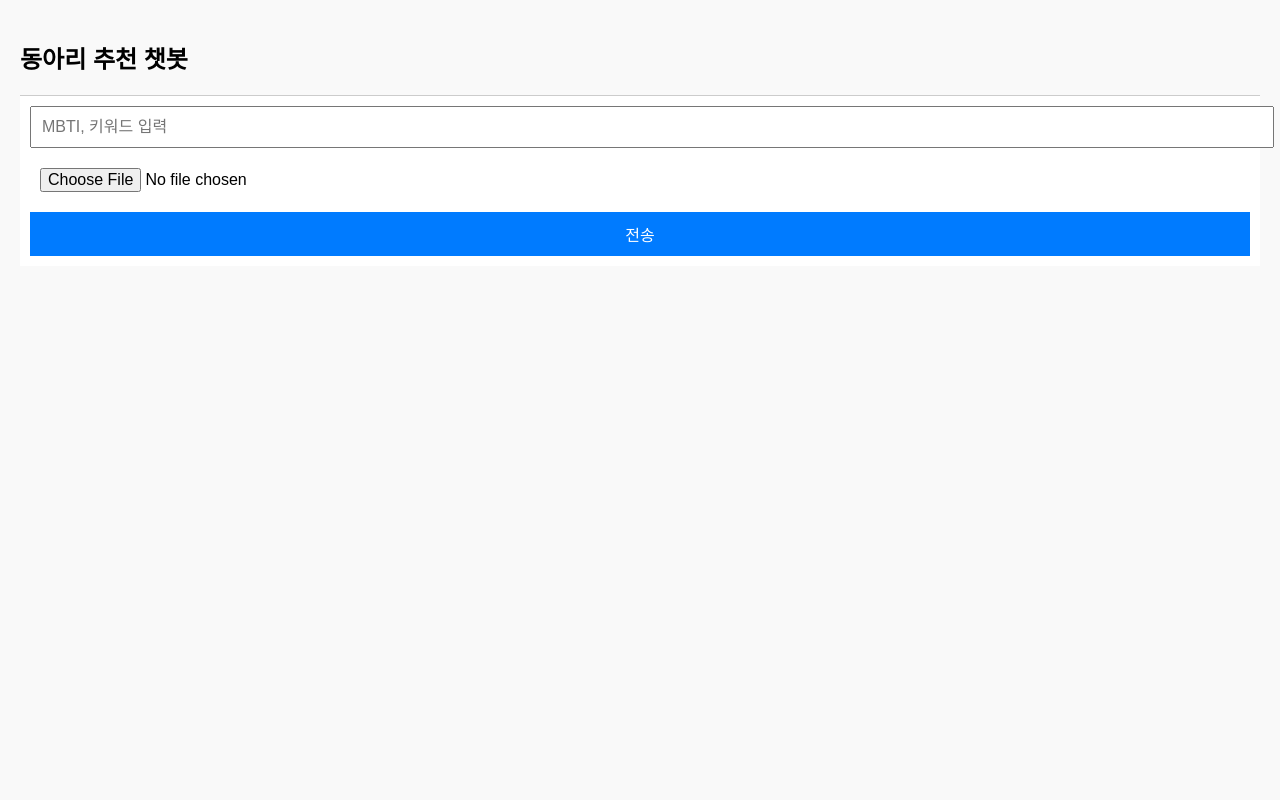
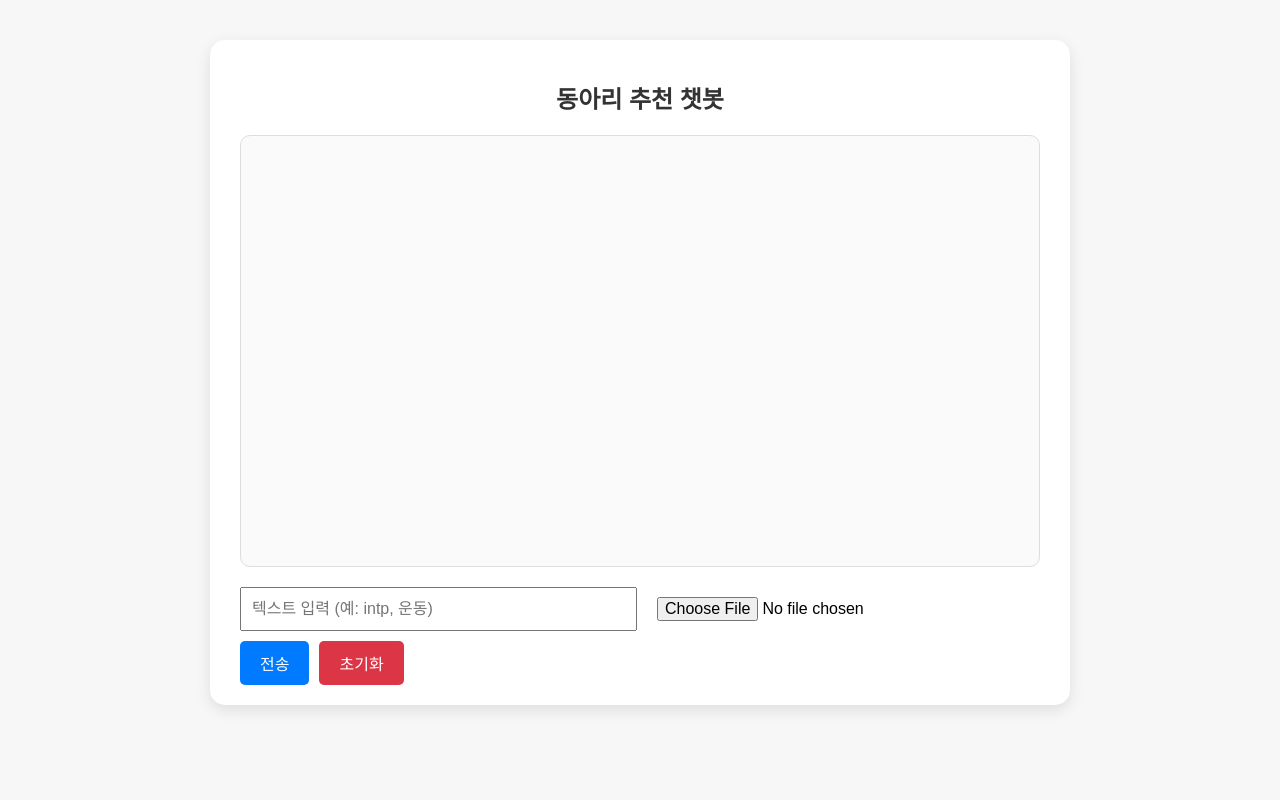
Before and after one commit to MilaEvans/OSS-project, a Flask app: template template/chat.html in a window 1280 px wide. Run offline with Flask 3, Linux system fonts and the light colour scheme; the template is opened without the code that fills it, so the values that code supplies are empty.

Commit message:
UI 디자인 변경

```diff
--- a/template/chat.html
+++ b/template/chat.html
@@ -1,96 +1,118 @@
 <!DOCTYPE html>
-<html>
+<html lang="ko">
 <head>
     <meta charset="UTF-8">
-  <title>충북대학교 동아리 추천 챗봇</title>
+    <title>동아리 추천 챗봇</title>
     <style>
         body {
-      font-family: sans-serif;
+            font-family: 'Arial', sans-serif;
+            background-color: #f7f7f7;
             margin: 0;
             padding: 0;
-      display: flex;
-      flex-direction: column;
-      height: 100vh;
         }
 
-    .chat-area {
-      flex: 1;
-      padding: 20px;
-      overflow-y: auto;
-      background: #f9f9f9;
+        .container {
+            max-width: 800px;
+            margin: 40px auto;
+            background: white;
+            padding: 20px 30px;
+            border-radius: 15px;
+            box-shadow: 0 5px 15px rgba(0,0,0,0.1);
+        }
+
+        h2 {
+            text-align: center;
+            color: #333;
         }
 
         .chat-box {
-      border-top: 1px solid #ccc;
+            border: 1px solid #ddd;
+            padding: 15px;
+            height: 400px;
+            overflow-y: auto;
+            background-color: #fafafa;
+            border-radius: 10px;
+            margin-bottom: 20px;
+        }
+
+        .message {
+            margin: 10px 0;
+        }
+
+        .message.user {
+            text-align: right;
+            color: #007bff;
+        }
+
+        .message.bot {
+            text-align: left;
+            color: #28a745;
+        }
+
+        .image-preview {
+            text-align: center;
+            margin: 15px 0;
+        }
+
+        .image-preview img {
+            max-width: 100%;
+            max-height: 300px;
+            border-radius: 10px;
+            border: 1px solid #ccc;
+        }
+
+        .input-section {
+            display: flex;
+            gap: 10px;
+        }
+
+        input[type="text"], input[type="file"] {
+            flex: 1;
             padding: 10px;
+            font-size: 16px;
+        }
+
+        button {
+            padding: 10px 20px;
+            font-size: 16px;
+            border: none;
+            background-color: #007bff;
+            color: white;
+            border-radius: 5px;
+            cursor: pointer;
+        }
+
+        button.clear {
+            background-color: #dc3545;
+        }
+
+        form {
             display: flex;
             flex-direction: column;
             gap: 10px;
-      background: #fff;
-    }
-
-    input[type="text"], input[type="file"] {
-      padding: 10px;
-      font-size: 16px;
-      width: 100%;
-    }
-
-    input[type="submit"] {
-      padding: 10px;
-      font-size: 16px;
-      background-color: #007bff;
-      color: white;
-      border: none;
-      cursor: pointer;
-    }
-
-    input[type="submit"]:hover {
-      background-color: #0056b3;
-    }
-
-    .message {
-      margin-bottom: 10px;
-      padding: 10px;
-      border-radius: 10px;
-      max-width: 60%;
-    }
-
-    .user {
-      background-color: #d0e7ff;
-      align-self: flex-end;
-      text-align: right;
-    }
-
-    .bot {
-      background-color: #e0ffe0;
-      align-self: flex-start;
-      text-align: left;
-    }
-
-    img {
-      max-width: 300px;
-      margin-top: 10px;
-      border-radius: 8px;
         }
     </style>
 </head>
 <body>
-  <div class="chat-area">
+    <div class="container">
         <h2>동아리 추천 챗봇</h2>
 
-    {% if history %}
-      {% for sender, message in history %}
-        <div class="message {{ 'user' if sender == 'user' else 'bot' }}">
-          <strong>{{ '당신' if sender == 'user' else '챗봇' }}:</strong> {{ message }}
+        <div class="chat-box">
+            {% for speaker, message in history %}
+                <div class="message {{ speaker }}">{{ message }}</div>
+            {% endfor %}
         </div>
-      {% endfor %}
-    {% endif %}
 
-
-  <form class="chat-box" method="post" action="/chat" enctype="multipart/form-data">
-    <input type="text" name="keyword" placeholder="MBTI, 키워드 입력">
+        <form method="POST" action="/chat" enctype="multipart/form-data">
+            <div class="input-section">
+                <input type="text" name="keyword" placeholder="텍스트 입력 (예: intp, 운동)">
                 <input type="file" name="image">
-    <input type="submit" value="전송">
+            </div>
+            <div class="input-section">
+                <button type="submit">전송</button>
+                <button type="submit" formaction="/clear" formmethod="POST" class="clear">초기화</button>
+            </div>
         </form>
+    </div>
 </body>
 </html>
```
Lines whose indentation alone changed are shown as unchanged.
